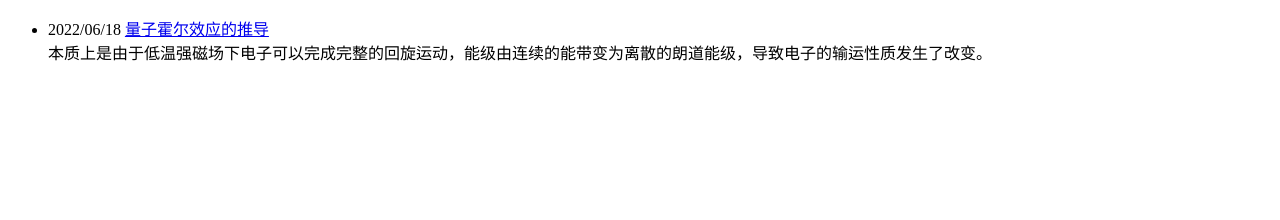
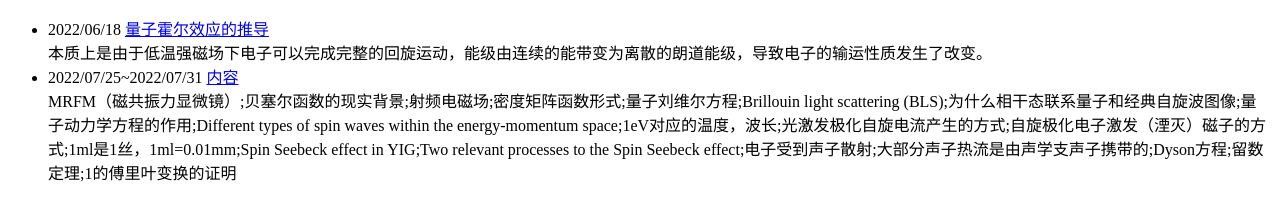
Before and after one commit to ZhangTian2/zhangtian2.github.io, a plain HTML site: page blog/index.html in a window 1280 px wide. Drawn offline with Linux system fonts and the light colour scheme.

Commit message:
Update index.html

```diff
--- a/blog/index.html
+++ b/blog/index.html
@@ -3,15 +3,20 @@
 <head>
 <meta charset="utf-8">
 <!-- <link rel="stylesheet" type="text/css" href="C:/Users/zty/Desktop/整理的学习资料/个人主页/mystyle.css"> -->
-<title>张天乙的个人博客-日积跬步</title>
+<title>张天乙的个人博客</title>
 </head>
 
 
 <body>
     <ul>
         <li>
-            2022/06/18 <a href="https://zhangtianyi030.github.io/blog/20220618/20220618.html" target="_blank">量子霍尔效应的推导</a><br>
+            2022/06/18 <a href="https://zhangtianyi030.github.io/blog/20220618/20220618.html">量子霍尔效应的推导</a><br>
             本质上是由于低温强磁场下电子可以完成完整的回旋运动，能级由连续的能带变为离散的朗道能级，导致电子的输运性质发生了改变。
+        </li>
+        <li>
+            2022/07/25~2022/07/31
+            <a href="https://zhangtianyi030.github.io/blog/20220725_20220731/20220725_20220731.html">内容</a><br>
+            MRFM（磁共振力显微镜）;贝塞尔函数的现实背景;射频电磁场;密度矩阵函数形式;量子刘维尔方程;Brillouin light scattering (BLS);为什么相干态联系量子和经典自旋波图像;量子动力学方程的作用;Different types of spin waves within the energy-momentum space;1eV对应的温度，波长;光激发极化自旋电流产生的方式;自旋极化电子激发（湮灭）磁子的方式;1ml是1丝，1ml=0.01mm;Spin Seebeck effect in YIG;Two relevant processes to the Spin Seebeck effect;电子受到声子散射;大部分声子热流是由声学支声子携带的;Dyson方程;留数定理;1的傅里叶变换的证明
         </li>
     </ul>
 </body>
```
